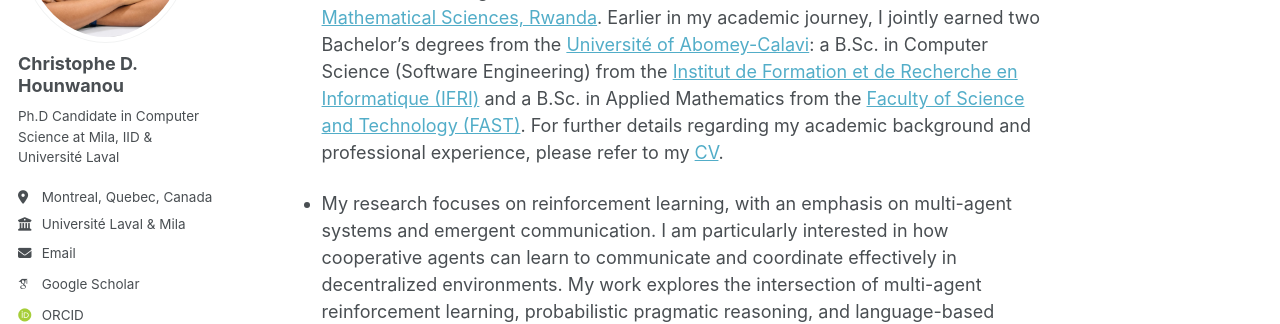
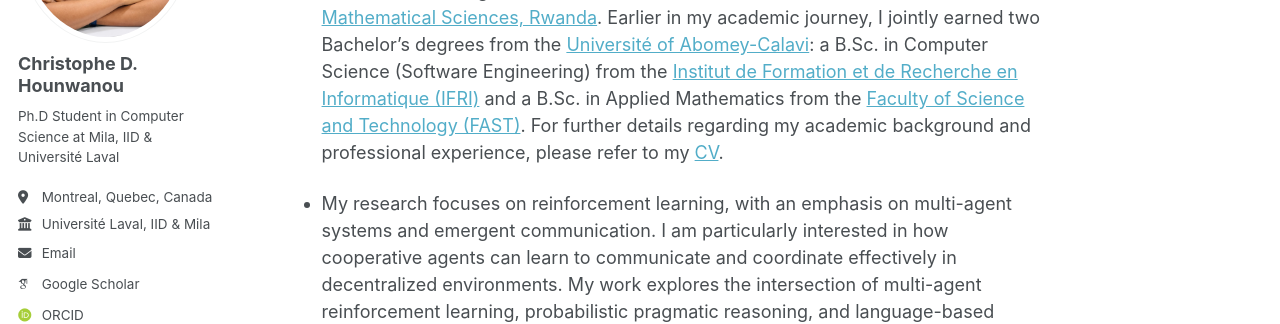
Before and after one commit to chrishounwanou/chrishounwanou.github.io, a Jekyll site: the page built from _pages/about.md, in a window 1280 px wide. Shown: the part 270-594 px from the top of the page. Built offline with Jekyll 4.4.1, drawn with Linux system fonts in a browser that asks for light colours; some web fonts are replaced.

Commit message:
Update personal description and bio in config

```diff
--- a/_config.yml
+++ b/_config.yml
@@ -11,7 +11,7 @@ locale                   : "en-US"
 title                    : "Christophe D. Hounwanou"
 title_separator          : "-"
 name                     : &name "Christophe D. Hounwanou"
-description              : &description "Ph.D Student in Computer Science at Mila/IID/ULaval"
+description              : &description "Ph.D Researcher in Computer Science @ Mila/IID/ULaval"
 url                      : https://chrishounwanou.github.io # the base hostname & protocol for your site e.g. "https://mmistakes.github.io"
 baseurl                  : "" # the subpath of your site, e.g. "/blog"
 repository               : "chrishounwanou/chrishounwanou.github.io"
@@ -83,9 +83,9 @@ analytics:
 author:
   name             : "Christophe D. Hounwanou"
   avatar           : "chrishounwanou.jpeg"
-  bio              : "Ph.D Candidate in Computer Science at Mila, IID & Université Laval"
+  bio              : "Ph.D Student in Computer Science at Mila, IID & Université Laval"
   location         : "Montreal, Quebec, Canada"
-  employer         :  Université Laval & Mila
+  employer         :  Université Laval, IID & Mila
   #pubmed           : #"https://www.ncbi.nlm.nih.gov/pubmed/?term=christophe+hounwanou"
   googlescholar    : "https://scholar.google.com/citations?hl=en&user=2i7KV8EAAAAJ"
   email            : "chrishounwanou@gmail.com"
```
